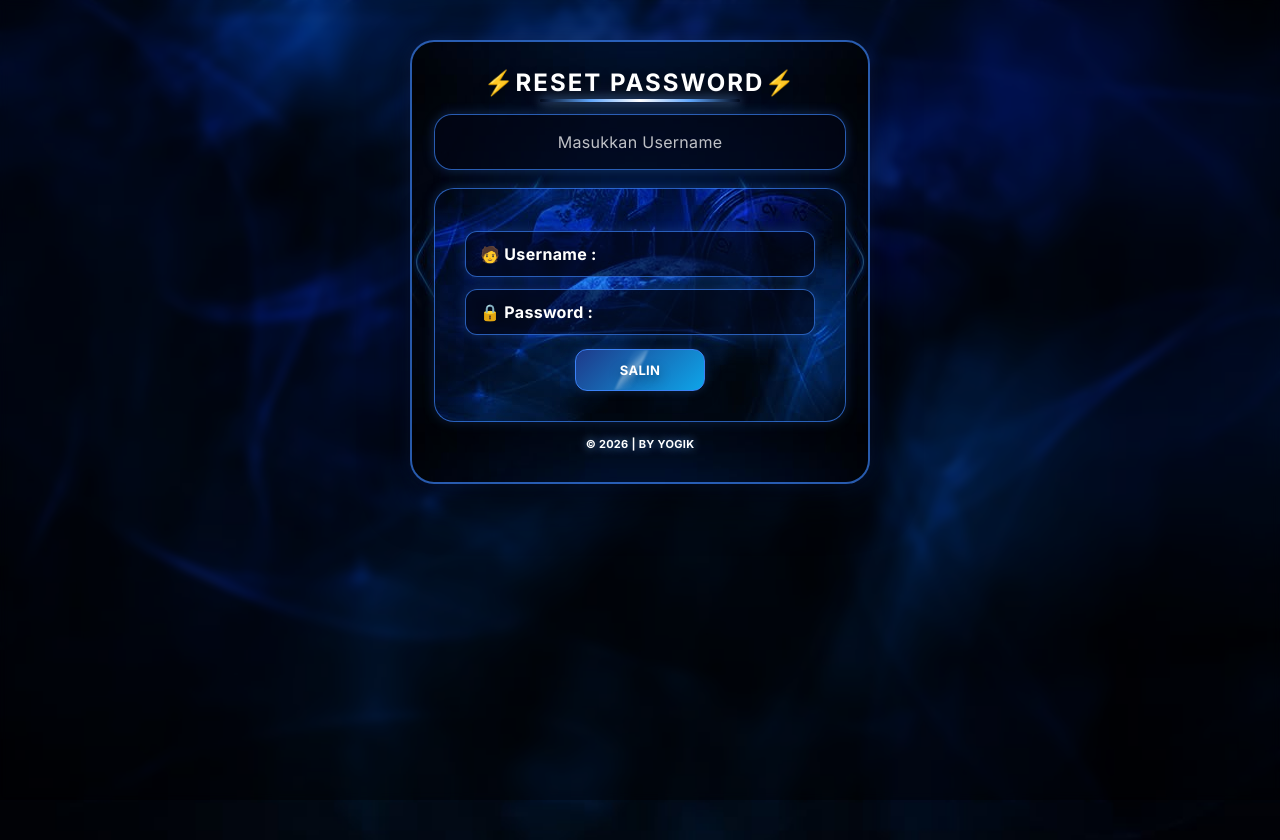
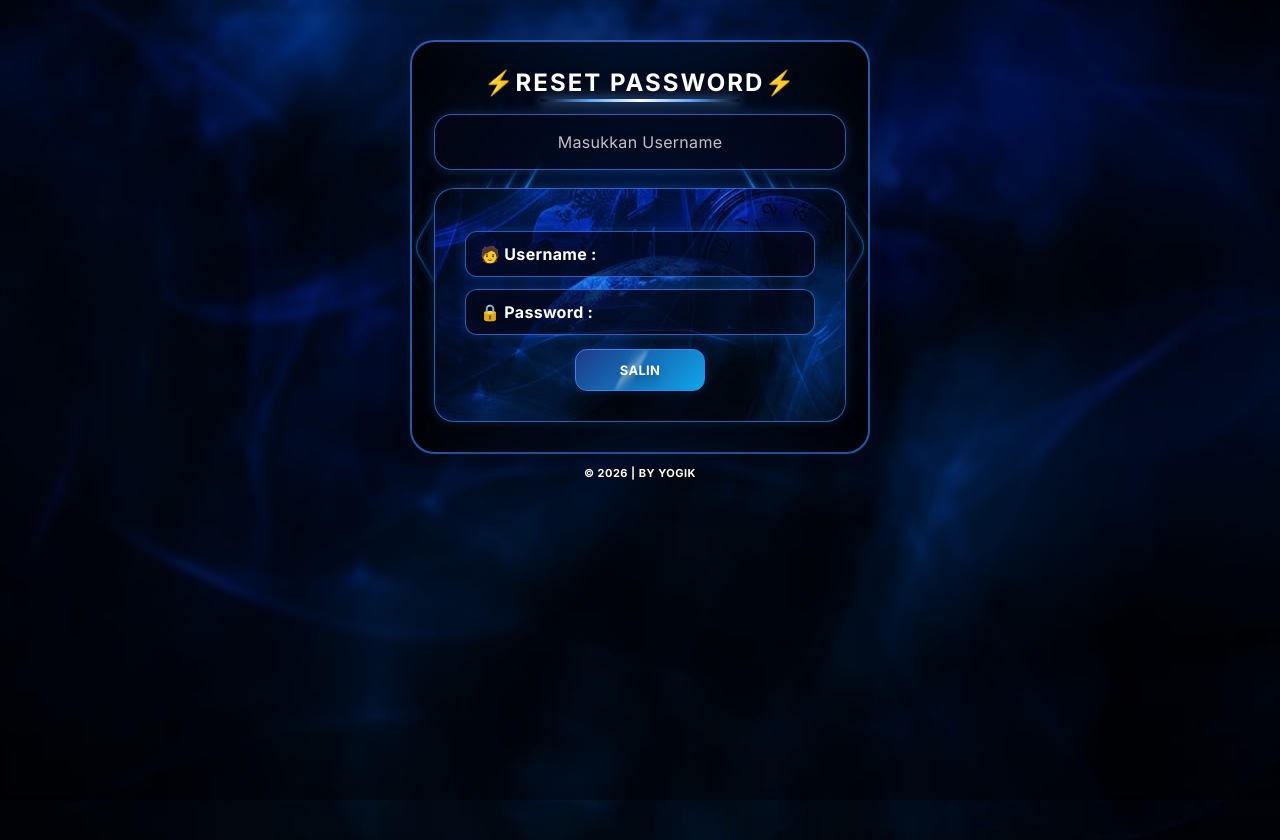
Before and after one commit to reksagikdev/resetpw, a plain HTML site: page index.html in a window 1280 px wide. Drawn offline with Linux system fonts and the light colour scheme.

Commit message:
Update index.html

```diff
--- a/index.html
+++ b/index.html
@@ -346,19 +346,22 @@ filter:blur(1px);
 
 }
 
-/* © 2026 | BY YOGIK */
 .brand{
+    position:relative;
+    z-index:5;
 
-    margin-top: 15px;
-    text-align: center;
-    color: #ffffff;
-    text-shadow: 0 0 10px rgba(96,165,250,0.8);
-    font-size: 11px;
-    font-weight: bold;
-}
+    text-align:center;
 
-.spacer{
-    height: 1px;
+    color:#ffffff;
+    font-size:11px;
+    font-weight:700;
+
+    margin-top:-28px;
+
+    letter-spacing:0.5px;
+
+    text-shadow:
+        0 1px 2px rgba(0,0,0,0.6);
 }
 
 </style>
@@ -377,21 +380,17 @@ filter:blur(1px);
     </div>
 
     <div class="card">
-        <p>🧑 Username : <span id="usernameText"></span></p>
-        <p>🔒 Password : <span id="password"></span></p>
+    <p>🧑 Username : <span id="usernameText"></span></p>
+    <p>🔒 Password : <span id="password"></span></p>
 
-        <button id="copyBtn" onclick="copyData()">SALIN</button>
-
-    </div>
-	<div class="brand">
-    © 2026 | BY YOGIK
-
+    <button id="copyBtn" onclick="copyData()">SALIN</button>
 </div>
-<div class="spacer"></div>
 
 </div>
 
-
+<div class="brand">
+    © 2026 | BY YOGIK
+</div>
 
 <script>
 function generateData() {
```
